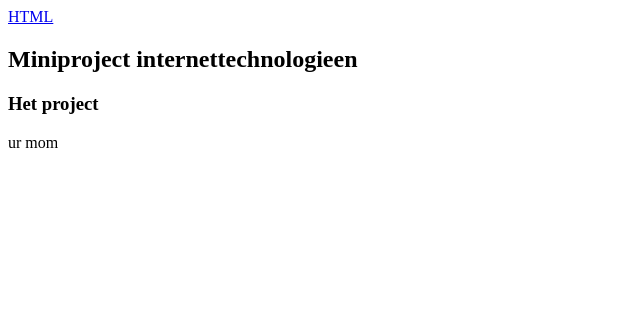
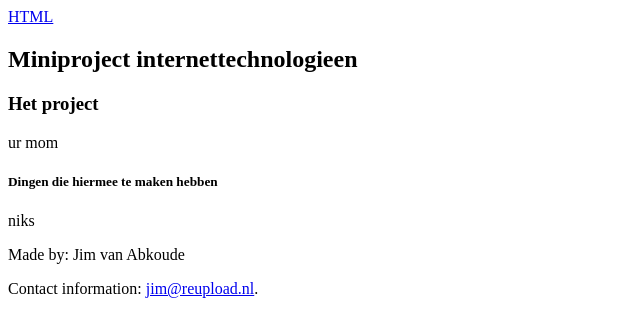
Before and after one commit to henkery/Personal-homepage, a plain HTML site: page index.html in a window 1280 px wide. Shown: the whole page, without its empty margins (0-640 px from the left). Drawn offline with Linux system fonts and the light colour scheme.

Commit message:
Added basic makeup

```diff
--- a/index.html
+++ b/index.html
@@ -8,11 +8,27 @@
 			<a onclick="" href="#">HTML</a>
 		</nav>
 		<section>
+
+		</section>
+		<section>
 			<h2>Miniproject internettechnologieen</h2>
 			<article>
-				<h3>Het project</h3>
-				ur mom
+				<header>
+					<h3>Het project</h3>
+				</header>
+				<p>ur mom</p>
 			</article>
+			<aside>
+				<h5>Dingen die hiermee te maken hebben</h5>
+				<p>niks</p>
+			</aside>
+		</section>
+		<section>
+			<footer>
+				<p>Made by: Jim van Abkoude</p>
+				<p>Contact information: <a href="jim@reupload.nl">
+				jim@reupload.nl</a>.</p>
+			</footer>
 		</section>
 	</body>
 </html>
```
